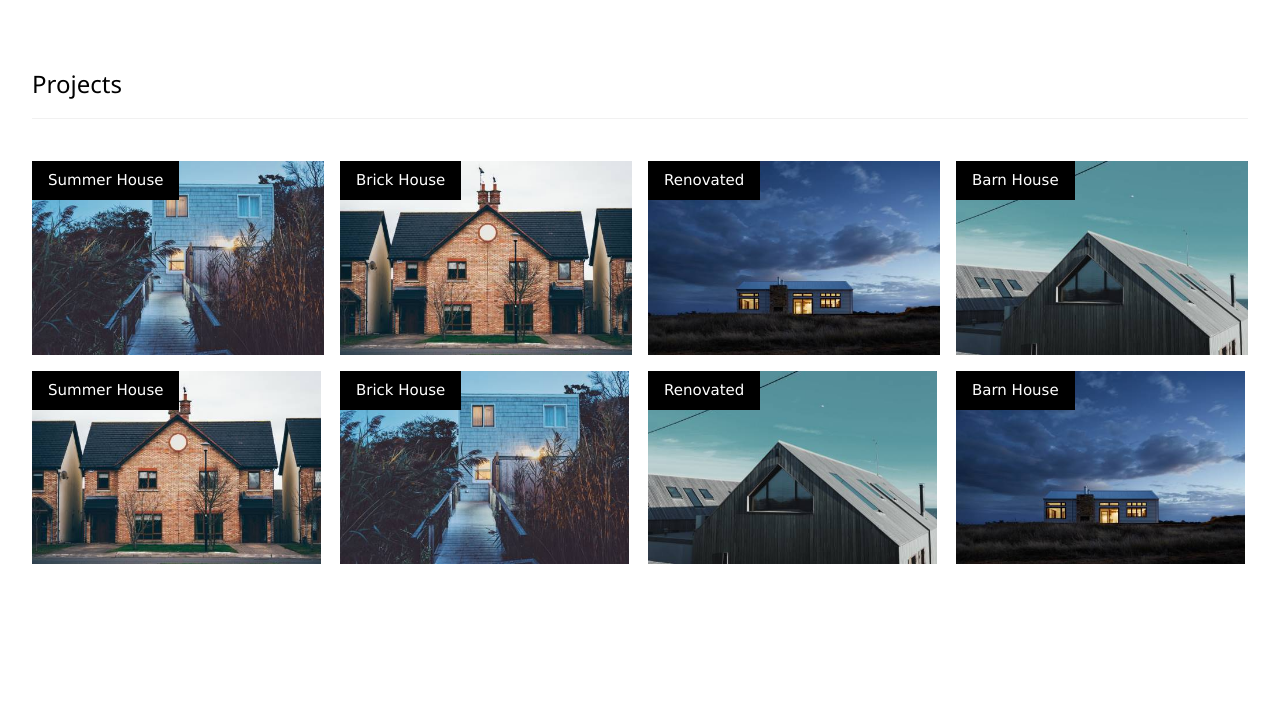
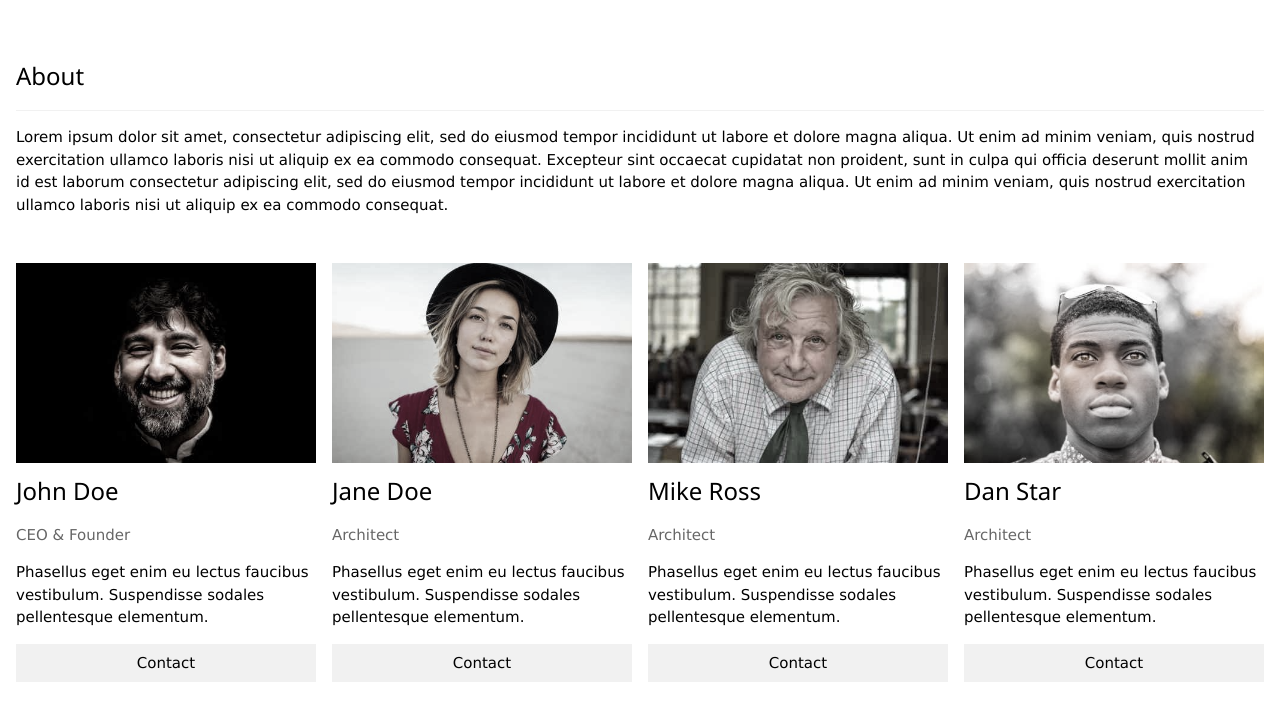
Before and after one commit to 3amry/git-group-task, a plain HTML site: page index.html in a window 1280 px wide. Drawn offline with nearby package versions, Linux system fonts and the light colour scheme.

Commit message:
About section

```diff
--- a/index.html
+++ b/index.html
@@ -10,63 +10,46 @@
 </head>
 
 <body>
-  <!-- Page content -->
-  <div class="w3-content w3-padding" style="max-width:1564px">
-    <!-- Project Section -->
-    <div class="w3-container w3-padding-32" id="projects">
-      <h3 class="w3-border-bottom w3-border-light-grey w3-padding-16">Projects</h3>
+  <div class="w3-container w3-padding-32" id="about">
+    <h3 class="w3-border-bottom w3-border-light-grey w3-padding-16">About</h3>
+    <p>Lorem ipsum dolor sit amet, consectetur adipiscing elit, sed do eiusmod tempor incididunt ut labore et dolore
+      magna aliqua. Ut enim ad minim veniam, quis nostrud exercitation ullamco laboris nisi ut aliquip ex ea commodo
+      consequat. Excepteur sint
+      occaecat cupidatat non proident, sunt in culpa qui officia deserunt mollit anim id est laborum consectetur
+      adipiscing elit, sed do eiusmod tempor incididunt ut labore et dolore magna aliqua. Ut enim ad minim veniam, quis
+      nostrud exercitation ullamco
+      laboris nisi ut aliquip ex ea commodo consequat.
+    </p>
   </div>
-    <div class="w3-row-padding">
+
+  <div class="w3-row-padding w3-grayscale">
     <div class="w3-col l3 m6 w3-margin-bottom">
-        <div class="w3-display-container">
-          <div class="w3-display-topleft w3-black w3-padding">Summer House</div>
-          <img src="./w3images/house5.jpg" alt="House" style="width:100%">
-        </div>
+      <img src="./w3images/team2.jpg" alt="John" style="width:100%">
+      <h3>John Doe</h3>
+      <p class="w3-opacity">CEO & Founder</p>
+      <p>Phasellus eget enim eu lectus faucibus vestibulum. Suspendisse sodales pellentesque elementum.</p>
+      <p><button class="w3-button w3-light-grey w3-block">Contact</button></p>
     </div>
     <div class="w3-col l3 m6 w3-margin-bottom">
-        <div class="w3-display-container">
-          <div class="w3-display-topleft w3-black w3-padding">Brick House</div>
-          <img src="./w3images/house2.jpg" alt="House" style="width:100%">
-        </div>
+      <img src="./w3images/team1.jpg" alt="Jane" style="width:100%">
+      <h3>Jane Doe</h3>
+      <p class="w3-opacity">Architect</p>
+      <p>Phasellus eget enim eu lectus faucibus vestibulum. Suspendisse sodales pellentesque elementum.</p>
+      <p><button class="w3-button w3-light-grey w3-block">Contact</button></p>
     </div>
     <div class="w3-col l3 m6 w3-margin-bottom">
-        <div class="w3-display-container">
-          <div class="w3-display-topleft w3-black w3-padding">Renovated</div>
-          <img src="./w3images/house3.jpg" alt="House" style="width:100%">
-        </div>
+      <img src="./w3images/team3.jpg" alt="Mike" style="width:100%">
+      <h3>Mike Ross</h3>
+      <p class="w3-opacity">Architect</p>
+      <p>Phasellus eget enim eu lectus faucibus vestibulum. Suspendisse sodales pellentesque elementum.</p>
+      <p><button class="w3-button w3-light-grey w3-block">Contact</button></p>
     </div>
     <div class="w3-col l3 m6 w3-margin-bottom">
-        <div class="w3-display-container">
-          <div class="w3-display-topleft w3-black w3-padding">Barn House</div>
-          <img src="./w3images/house4.jpg" alt="House" style="width:100%">
-        </div>
-      </div>
-    </div>
-
-    <div class="w3-row-padding">
-      <div class="w3-col l3 m6 w3-margin-bottom">
-        <div class="w3-display-container">
-          <div class="w3-display-topleft w3-black w3-padding">Summer House</div>
-          <img src="./w3images/house2.jpg" alt="House" style="width:99%">
-        </div>
-      </div>
-      <div class="w3-col l3 m6 w3-margin-bottom">
-        <div class="w3-display-container">
-          <div class="w3-display-topleft w3-black w3-padding">Brick House</div>
-          <img src="./w3images/house5.jpg" alt="House" style="width:99%">
-        </div>
-      </div>
-      <div class="w3-col l3 m6 w3-margin-bottom">
-        <div class="w3-display-container">
-          <div class="w3-display-topleft w3-black w3-padding">Renovated</div>
-          <img src="./w3images/house4.jpg" alt="House" style="width:99%">
-        </div>
-      </div>
-      <div class="w3-col l3 m6 w3-margin-bottom">
-        <div class="w3-display-container">
-          <div class="w3-display-topleft w3-black w3-padding">Barn House</div>
-          <img src="./w3images/house3.jpg" alt="House" style="width:99%">
-        </div>
+      <img src="./w3images/team4.jpg" alt="Dan" style="width:100%">
+      <h3>Dan Star</h3>
+      <p class="w3-opacity">Architect</p>
+      <p>Phasellus eget enim eu lectus faucibus vestibulum. Suspendisse sodales pellentesque elementum.</p>
+      <p><button class="w3-button w3-light-grey w3-block">Contact</button></p>
     </div>
   </div>
 </body>
```
Also changed, not shown: w3images/house2.jpg (deleted), w3images/house3.jpg (deleted), w3images/house4.jpg (deleted), w3images/house5.jpg (deleted), w3images/team1.jpg (added), w3images/team2.jpg (added), w3images/team3.jpg (added), w3images/team4.jpg (added). Lines whose indentation alone changed are shown as unchanged.
